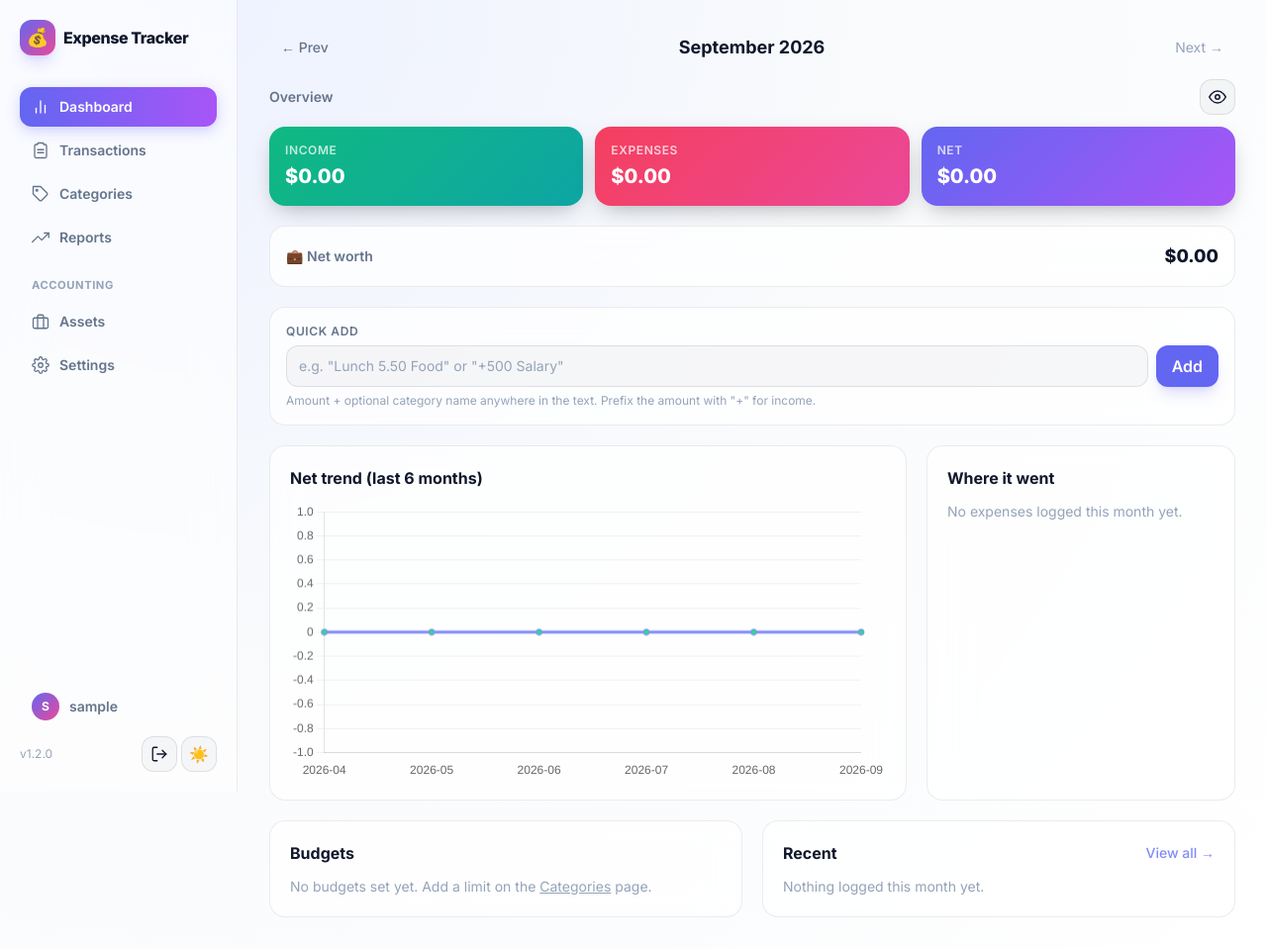
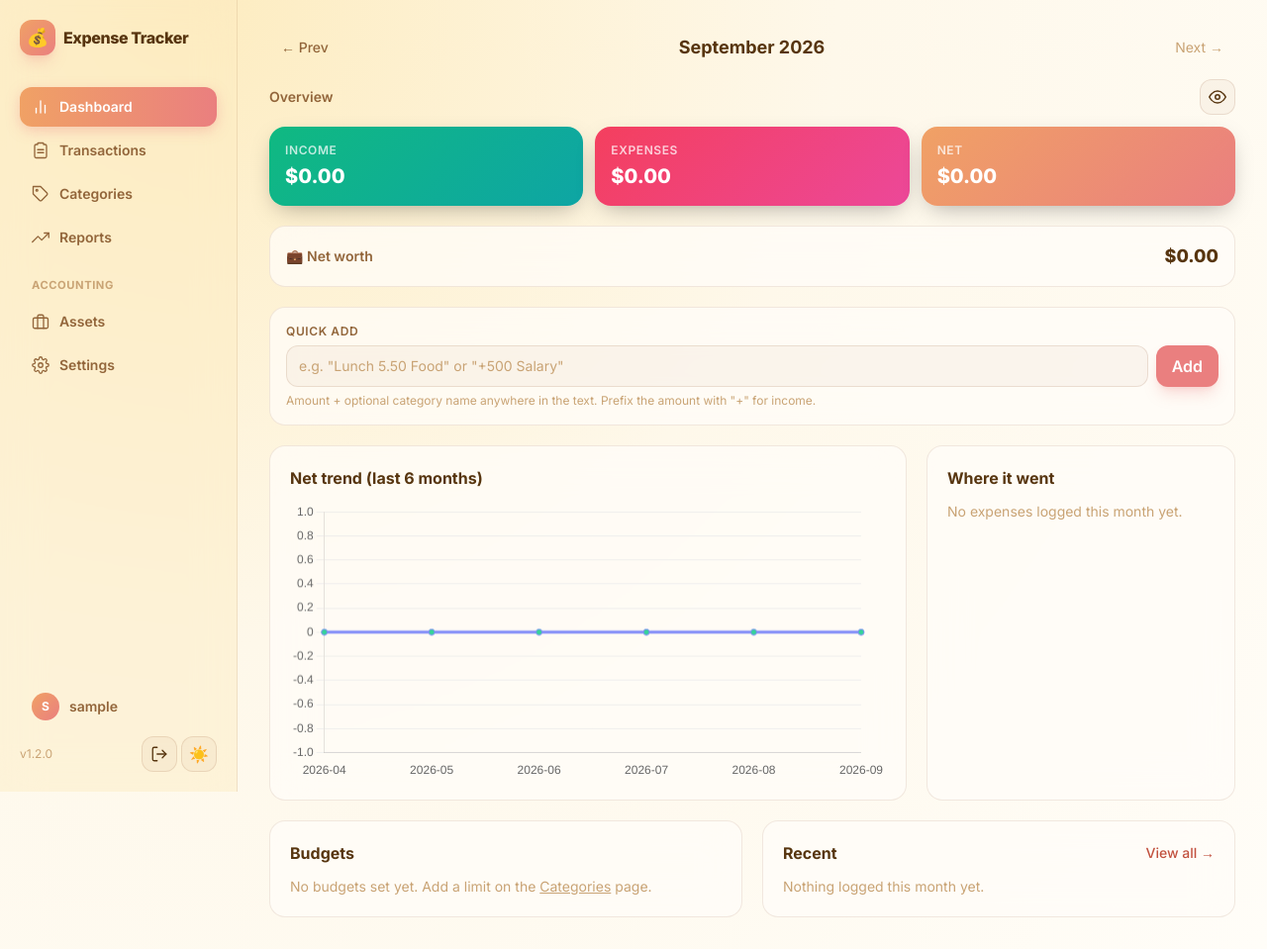
Before and after one commit to chhunlay/expense-tracker, a Django app: page / in a window 1280 px wide. Shown: the whole page at 99% size. Run offline with Django 5.2, Linux system fonts and the light colour scheme; the visitor is signed in with stand-in values (Sample User, id 1); data comes from the database, SQL or seed files in the repository; data that the repository does not hold is empty; parts of the project's set-up code (start-up, migrations or seed data) failed here and were passed over; some libraries are stand-ins or nearby versions.

Commit message:
feat: warm cream/yellow/orange/coral light theme palette
Replaces the light theme's indigo/white palette with the requested
warm gradient (cream -> yellow -> orange -> coral): background,
cards, sidebar, inputs, and text colors via CSS variables, plus
--accent/--accent-2 driving the sidebar active state, KPI Net card,
budget progress bars, and focus rings.

Most buttons/links across the app are plain Tailwind utility classes
baked into the templates (bg-indigo-500, from-indigo-500/to-pink-500,
text-indigo-400, etc.) rather than a variable, so those specific
classes are remapped to the new accent colors in a light-theme-only
override block instead of touching every template. Dark theme is
untouched.

Verified via headless browser across Dashboard, Categories (budget
progress bar), Settings (including the native file-input button),
and a full page regression - no console errors.

```diff
--- a/expenses/static/expenses/style.css
+++ b/expenses/static/expenses/style.css
@@ -24,21 +24,30 @@
 }
 html[data-theme="light"] {
     color-scheme: light;
-    --bg-1: #eef2ff;
-    --bg-2: #f8fafc;
-    --bg-3: #ffffff;
-    --card-bg: rgba(255, 255, 255, 0.75);
-    --card-border: rgba(15, 23, 42, 0.08);
-    --sidebar-bg: rgba(255, 255, 255, 0.6);
-    --sidebar-border: rgba(15, 23, 42, 0.08);
-    --text-main: #0f172a;
-    --text-muted: #64748b;
-    --text-faint: #94a3b8;
-    --input-bg: rgba(15, 23, 42, 0.03);
-    --input-border: rgba(15, 23, 42, 0.1);
-    --track-bg: rgba(15, 23, 42, 0.06);
-    --pos: #059669;
+    /* Warm cream -> yellow -> orange -> coral palette (requested
+       reference image), replacing the old indigo/white light theme.
+       --accent/--accent-2 drive the buttons/links/active-states that
+       used to be hardcoded Tailwind indigo classes - see the
+       "warm-palette overrides" block below, which remaps those
+       specific classes to these two colors in light mode only. */
+    --bg-1: #fdecc0;
+    --bg-2: #fef8ea;
+    --bg-3: #fffdf8;
+    --card-bg: rgba(255, 253, 248, 0.75);
+    --card-border: rgba(120, 53, 15, 0.1);
+    --sidebar-bg: rgba(253, 236, 192, 0.45);
+    --sidebar-border: rgba(120, 53, 15, 0.1);
+    --text-main: #57350f;
+    --text-muted: #92653a;
+    --text-faint: #c9a374;
+    --input-bg: rgba(120, 53, 15, 0.04);
+    --input-border: rgba(120, 53, 15, 0.12);
+    --track-bg: rgba(120, 53, 15, 0.08);
+    --pos: #16794f;
     --neg: #dc2626;
+    --accent: #ea7f7f;
+    --accent-2: #f0a165;
+    --accent-text: #c2513f;
 }
 
 body {
@@ -69,6 +78,10 @@ body {
     border-color: rgba(129, 140, 248, 0.6);
     box-shadow: 0 0 0 4px rgba(99, 102, 241, 0.15);
     outline: none;
+}
+html[data-theme="light"] .input:focus {
+    border-color: var(--accent);
+    box-shadow: 0 0 0 4px rgba(234, 127, 127, 0.18);
 }
 
 .theme-toggle {
@@ -106,6 +119,10 @@ body {
     background: linear-gradient(90deg, #6366f1, #a855f7);
     box-shadow: 0 4px 14px rgba(99, 102, 241, 0.3);
 }
+html[data-theme="light"] .sidebar-link.active {
+    background: linear-gradient(90deg, var(--accent-2), var(--accent));
+    box-shadow: 0 4px 14px rgba(234, 127, 127, 0.35);
+}
 
 /* ---------- KPI cards (gradient stat tiles) ---------- */
 .kpi-card {
@@ -116,6 +133,7 @@ body {
 .kpi-expense { background: linear-gradient(135deg, #f43f5e, #ec4899); }
 .kpi-net { background: linear-gradient(135deg, #6366f1, #a855f7); }
 .kpi-card .kpi-label { color: rgba(255, 255, 255, 0.75); }
+html[data-theme="light"] .kpi-net { background: linear-gradient(135deg, var(--accent-2), var(--accent)); }
 
 .hideable-amount {
     transition: filter 0.2s ease;
@@ -141,6 +159,8 @@ body {
 .progress-bar.over {
     background: linear-gradient(90deg, #f87171, #ef4444);
 }
+html[data-theme="light"] .progress-bar { background: linear-gradient(90deg, var(--accent-2), var(--accent)); }
+html[data-theme="light"] .progress-bar.over { background: linear-gradient(90deg, #ef4444, #b91c1c); }
 
 .flash {
     animation: fadeUp 0.25s ease;
@@ -194,3 +214,26 @@ dialog::backdrop {
 dialog[open] {
     animation: fadeUp 0.2s ease;
 }
+
+/* ---------- Warm-palette overrides (light theme only) ----------
+   The primary/accent color across the app is mostly plain Tailwind
+   utility classes baked into the templates (bg-indigo-500, etc.), not
+   a CSS variable - remapping every one of those in every template
+   would be a much bigger change than the palette itself, so instead
+   these selectors override just those specific classes when
+   data-theme="light", using --accent/--accent-2 from the block above.
+   Source order (this file loads after Tailwind's injected <style>)
+   is what lets same-specificity class selectors win here. */
+html[data-theme="light"] .bg-indigo-500 { background-color: var(--accent) !important; }
+html[data-theme="light"] .hover\:bg-indigo-400:hover { background-color: var(--accent-2) !important; }
+html[data-theme="light"] .text-indigo-400 { color: var(--accent-text) !important; }
+html[data-theme="light"] .from-indigo-500 {
+    --tw-gradient-from: var(--accent-2) var(--tw-gradient-from-position) !important;
+    --tw-gradient-to: rgb(240 161 101 / 0) var(--tw-gradient-to-position) !important;
+    --tw-gradient-stops: var(--tw-gradient-from), var(--tw-gradient-to) !important;
+}
+html[data-theme="light"] .to-pink-500 { --tw-gradient-to: var(--accent) var(--tw-gradient-to-position) !important; }
+html[data-theme="light"] .shadow-indigo-500\/20 { --tw-shadow-color: rgb(234 127 127 / 0.25) !important; }
+html[data-theme="light"] .accent-indigo-500 { accent-color: var(--accent) !important; }
+html[data-theme="light"] .has-\[\:checked\]\:border-indigo-400:has(:checked) { border-color: var(--accent) !important; }
+html[data-theme="light"] .file\:bg-indigo-500::file-selector-button { background-color: var(--accent) !important; }
```
